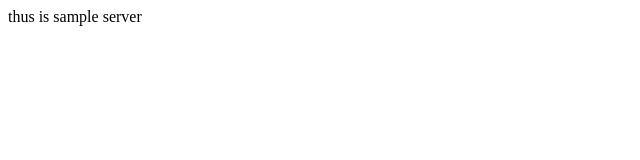
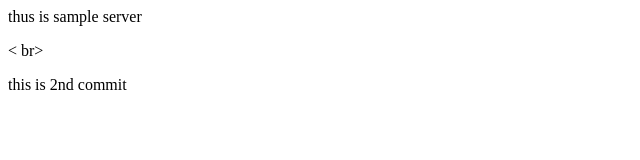
Before and after one commit to Anugrahchaturvedi/web-app, a plain HTML site: page index.html in a window 1280 px wide. Shown: the whole page, without its empty margins (0-640 px from the left). Drawn offline with Linux system fonts and the light colour scheme.

Commit message:
2 nd commit

```diff
--- a/index.html
+++ b/index.html
@@ -1,5 +1,8 @@
  <html>
 	 <body>
 		 <p> thus is sample server </p>
+		< br>
+		<p> this is 2nd commit
+		</p>
 		 </body>
 		 </html>
```
